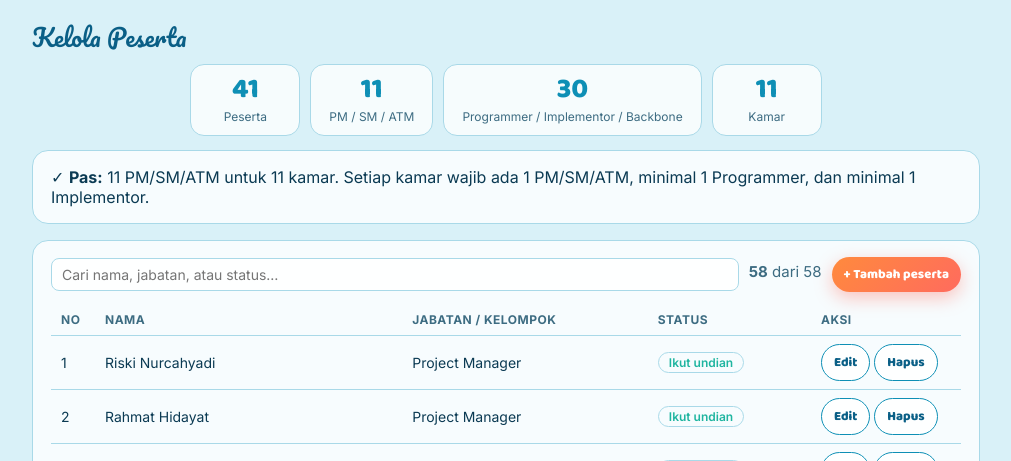
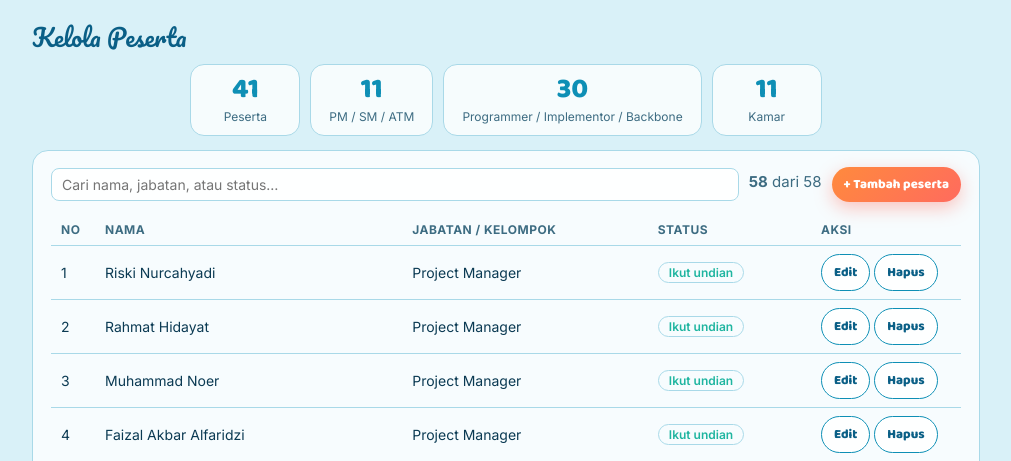
Before and after one commit to frs-rf/draw-room, a Laravel app: page /panitia/peserta in a window 1280 px wide. Shown: the part 42-503 px from the top of the page, without its empty margins (134-1145 px from the left). Run offline with Laravel 12, Linux system fonts and the light colour scheme; the visitor is signed in with stand-in values (Sample User, id 1); data comes from the database, SQL or seed files in the repository; data that the repository does not hold is empty; style sheets or scripts are compiled from the project's sources.

Commit message:
remove lead distribution warning panel from panitia console as well

```diff
--- a/resources/views/draw/_summary.blade.php
+++ b/resources/views/draw/_summary.blade.php
@@ -5,26 +5,6 @@
     <div class="stat"><b>{{ $summary['others'] }}</b><span>Programmer / Implementor / Backbone</span></div>
     <div class="stat"><b>{{ $summary['rooms'] }}</b><span>Kamar</span></div>
   </div>
-
-  @if (!empty($isPanitia))
-    @if ($summary['lead_gap'] > 0)
-      <div class="panel warn" id="warn">
-        <b>Perhatian:</b> PM/SM/ATM hanya {{ $summary['leads'] }} orang, kamar ada {{ $summary['rooms'] }}.
-        {{ $summary['lead_gap'] }} kamar akan tanpa PM/SM/ATM. Kamar penerimanya diacak dari
-        seluruh kamar (bisa kamar mana pun, tidak harus 1–{{ $summary['leads'] }}).
-      </div>
-    @elseif ($summary['lead_gap'] === 0)
-      <div class="panel" id="warn">
-        ✓ <b>Pas:</b> {{ $summary['leads'] }} PM/SM/ATM untuk {{ $summary['rooms'] }} kamar.
-        Setiap kamar wajib ada 1 PM/SM/ATM, minimal 1 Programmer, dan minimal 1 Implementor.
-      </div>
-    @else
-      <div class="panel warn" id="warn">
-        <b>Perhatian:</b> PM/SM/ATM ada {{ $summary['leads'] }}, kamar hanya {{ $summary['rooms'] }}.
-        Kelebihan {{ -$summary['lead_gap'] }} orang diundi bersama peserta lain, jadi satu kamar bisa berisi lebih dari 1.
-      </div>
-    @endif
-  @endif
 @else
   @if (!empty($isPanitia))
     <div class="panel warn">Belum ada peserta aktif. Jalankan <code>php artisan db:seed</code>.</div>
```
